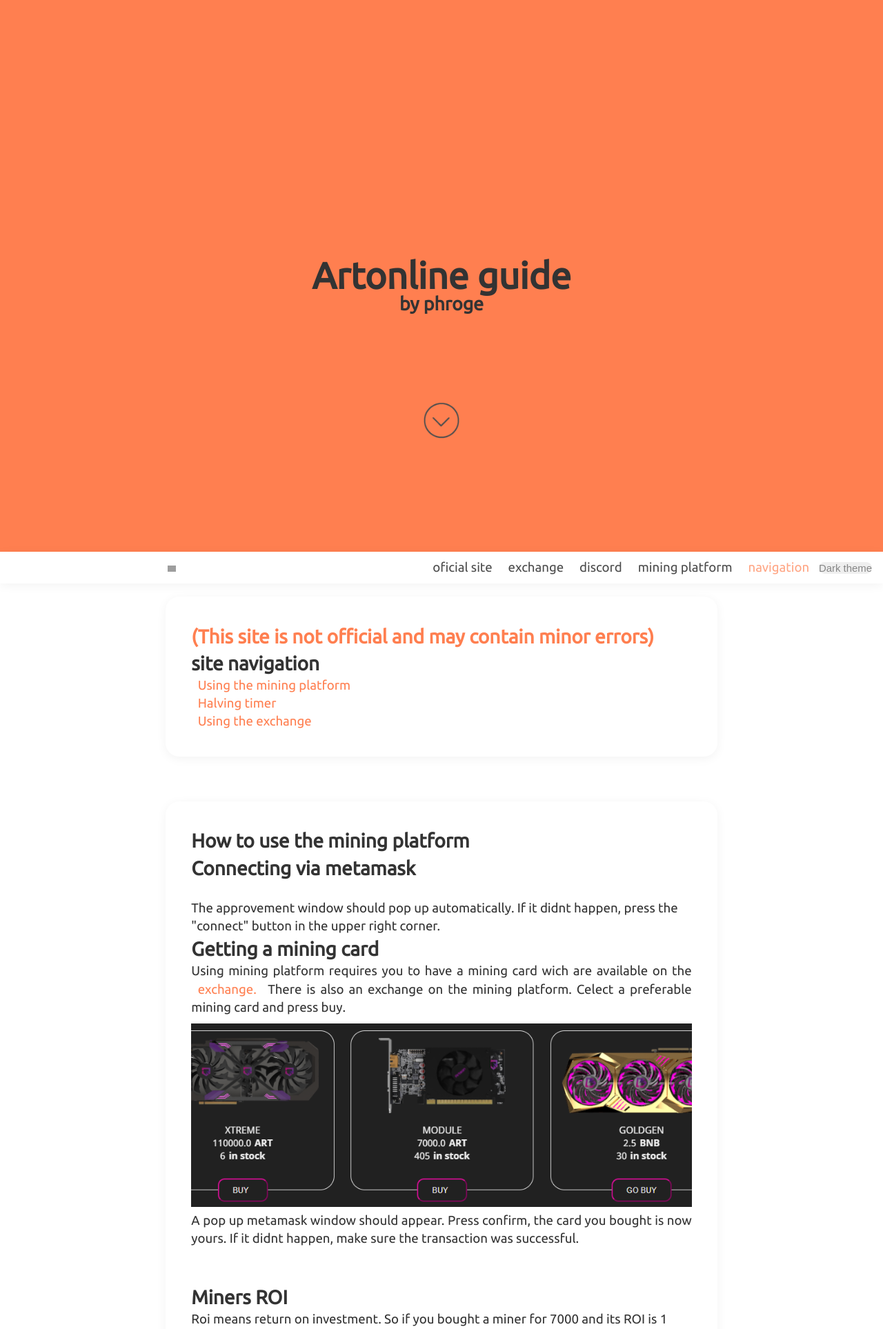
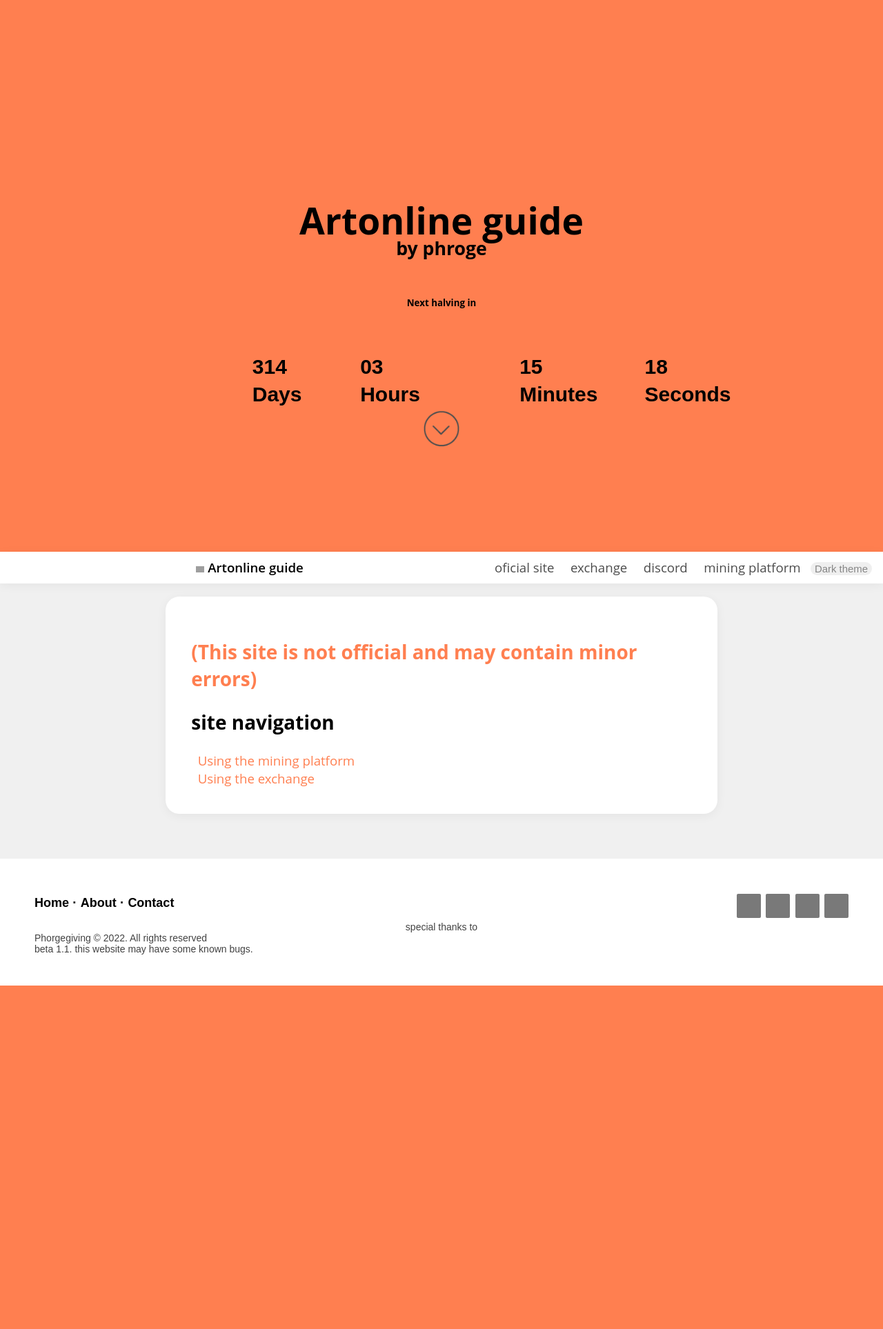
Before and after one commit to phorgegiving/phorgegiving.github.io, a PHP site: page / in a window 1280 px wide. Shown: the top 1927 px of the page at 69% size. After the commit the page ends 1429 px from the top, so only its background shows below. Run offline with PHP 8.4, Linux system fonts and the light colour scheme; style sheets or scripts are compiled from the project's sources; some libraries are stand-ins or nearby versions; grey boxes are pictures that could not be loaded.

Commit message:
Add files via upload

```diff
--- a/custom.css
+++ b/custom.css
@@ -26,14 +26,27 @@
     background: coral;
     transition: background 500ms;
   }
+  .section2 {
+    height: 15vh;
+    background: coral;
+    padding-top: calc(10vh - 20pt);
+    transition: background 500ms;
+  }
   section span {
     margin: 0;
     font-size: 400%;
     text-align: center;
     line-height: 1;
-    padding-top: calc(50vh - 20pt);
+    padding-top: calc(40vh - 20pt);
     display: block;
     font-weight: 700;
+  }
+  .section2 h2 {
+    text-align: center;
+    margin: 0;
+    line-height: 1;
+    font-weight: 700;
+    font-size: 200%;
   }
   section h2{
     text-align: center;
@@ -44,15 +57,26 @@
   }
   .gifcenter{
     width: 5%;
-    margin-top: 10%;
+
     margin-left: 47.5%;
   }
-  header {
+  .header {
     width: 100%;
     padding: 1em;
     font-size: 140%;
     position: absolute;
     top: 100vh;
+    left: 0;
+    transition: opacity .2s ease-in-out;
+    text-align: center;
+
+  }
+  .header2 {
+    width: 100%;
+    padding: 1em;
+    font-size: 140%;
+    position: absolute;
+    background-color: rgb(255, 255, 255);
     left: 0;
     transition: opacity .2s ease-in-out;
     text-align: center;
@@ -268,3 +253,126 @@ html[data-theme='dark'] nav a {
   padding-top: 5px;
   font-size: 16px;
 }
+
+
+.ht span{
+ font-size: 1em;
+ margin: 0;
+ text-align: center;
+ line-height: 1;
+ padding-top: 10px;
+ display: block;
+ padding-left: 510%;
+}
+
+.ht h3{
+  font-size: 1em;
+  margin: 0;
+  text-align: center;
+  line-height: 10;
+  padding-top: 0px;
+  display: block;
+  padding-left: 0%;
+ }
+
+
+
+.footer-distributed .footer-right a:hover{transform:scale(1.1); -webkit-transform:scale(1.1);}
+
+.footer-distributed p.footer-links a:hover{text-decoration:underline;}
+
+
+
+@media (max-width: 600px) {
+  .footer-distributed .footer-left, .footer-distributed .footer-right {
+    text-align: center;
+  }
+  .footer-distributed .footer-right {
+    float: none;
+    margin: 0 auto 20px;
+  }
+  .footer-distributed .footer-left p.footer-links {
+    line-height: 1.8;
+  }
+}
+
+.footer-distributed {
+  background-color: rgb(255, 255, 255);
+  box-shadow: 0 1px 1px 0 rgba(0, 0, 0, 0.12);
+  box-sizing: border-box;
+  width: 100%;
+  text-align: left;
+  font: normal 16px sans-serif;
+  padding: 45px 50px;
+}
+
+.footer-distributed .footer-left p {
+  color: #424242;
+  font-size: 14px;
+  margin: 0;
+}
+/* Footer links */
+
+.footer-distributed p.footer-links {
+  font-size: 18px;
+  font-weight: bold;
+  color: #000000;
+  margin: 0 0 10px;
+  padding: 0;
+  transition: ease .25s;
+}
+
+.footer-distributed p.footer-links a {
+  display: inline-block;
+  line-height: 1.8;
+  text-decoration: none;
+  color: inherit;
+  transition: ease .25s;
+}
+ .footer-distributed .footer-links a:before {
+  content: "·";
+  font-size: 20px;
+  left: 0;
+  color: rgb(51, 51, 51);
+  display: inline-block;
+  padding-right: 5px;
+}
+.footer-distributed .footer-links .link-1:before {
+  content: none;
+}
+
+.footer-distributed .footer-right {
+  float: right;
+  margin-top: 6px;
+  max-width: 180px;
+}
+
+.footer-distributed .footer-right a {
+  display: inline-block;
+  width: 35px;
+  height: 35px;
+  background-color: #797979;
+  border-radius: 2px;
+  font-size: 20px;
+  color: #000000;
+  text-align: center;
+  line-height: 35px;
+  margin-left: 3px;
+    transition:all .25s;
+  }
+
+  .orange{
+    color: #000000;
+  }
+
+  .telegram{
+    background: url(img/telegram.png);
+  }
+
+  .thanks{
+    text-align: center;
+  }
+
+.up{
+    margin-bottom: 100vh;
+  }
--- a/index.html
+++ b/index.html
@@ -6,18 +6,40 @@
     <meta name="viewport" content="width=device-width, initial-scale=1.0">
     <title>artonline guide</title>
     <link rel="stylesheet" href="custom.css">
-    <link rel="stylesheet" href="smooth.scss">
-    <link rel="stylesheet" href="">
+    <link rel="stylesheet" href="darktheme.css">
     <link href="https://fonts.googleapis.com/css?family=Jura" rel="stylesheet">
 
 </head>
 <body class="">
+  <section>
 
-  <section>
     <span>Artonline guide </span>
     <h2>by phroge</h2>
-    <img src="./img/scroll_down.gif" alt="" class="gifcenter">
 
+
+
+      <div class="ht">
+        <h3 class="orange" >Next halving in</h3>
+   <div id="countdown" class="countdown">
+     <div class="countdown-number">
+       <span class="days countdown-time"></span>
+       <span class="countdown-text">Days</span>
+     </div>
+     <div class="countdown-number">
+       <span class="hours countdown-time"></span>
+       <span class="countdown-text">Hours</span>
+     </div>
+     <div class="countdown-number">
+       <span class="minutes countdown-time"></span>
+       <span class="countdown-text">Minutes</span>
+     </div>
+     <div class="countdown-number">
+       <span class="seconds countdown-time"></span>
+       <span class="countdown-text">Seconds</span>
+     </div>
+   </div>
+      </div>
+      <img src="./img/scroll_down.gif" alt="" class="gifcenter">
 
 
     <script src="https://ajax.googleapis.com/ajax/libs/jquery/3.2.1/jquery.min.js"></script>
@@ -29,12 +51,12 @@
     <img class="logo" src="https://assets.artonline.site/arteon.svg" alt="">
     <h1>Artonline guide</h1>
 
+
     <nav>
       <a href=https://artonline.site>oficial site</a>
       <a href=https://exchange.artonline.site/#!/market>exchange</a>
       <a href=https://discord.gg/artonline>discord</a>
       <a href=https://app.artonline.site>mining platform</a>
-      <a href="#fl" class="link" >navigation</a>
       <button class="dt" onclick="toggleTheme('dark');">Dark theme</button>
       <button class="lt hidden" onclick="toggleTheme('light');">Light theme</button>
 
@@ -48,123 +70,39 @@
     <h2 class="warning">(This site is not official and may contain minor errors)</h2>
 
     <h1 id="fl">site navigation</h1>
-    <a href="#mp" class="link" >Using the mining platform</a> <br>
-    <a href="#hg" class="link">Halving timer</a> <br>
-    <a href="#ex" class="link" >Using the exchange</a> <br>
+    <a href="./pages/htump.html" class="link" >Using the mining platform</a> <br>
+    <a href="./pages/exchange.html" class="link" >Using the exchange</a> <br>
   </article>
 
-  <article class="article2">
 
-    <h1>How to use the mining platform</h1>
-    <h1 id="mp">Connecting via metamask</h1> <br>
-    The approvement window should pop up automatically. If it didnt happen, press the "connect" button in the
-    upper right corner.
-
-    <h1>Getting a mining card</h1>
-    <div class="text-align">
-    Using mining platform requires you to have a mining card wich are available on the
-     <a href="https://exchange.artonline.site/#!/market" class="link">exchange.</a> There is also an exchange on the mining platform.
-     Celect a preferable mining card and press buy. <br>
-     <img class="workspace-img" src="./img/module_buy.png" alt="">
-      A pop up metamask window should appear. Press confirm,
-     the card you bought is now yours. If it didnt happen, make sure the transaction was successful.
-        </div>
-<br> <br>
-    <h1>Miners ROI</h1>
-    Roi means return on investment. So if you bought a miner for 7000 and its ROI is 1 year it means
-    you mine 7000 back in 3 years. Heres miners ROI. At current artonline price Genesis miner has the fastest ROI.
-
-    <img class="workspace-img" src="./img/ROI.png" alt="">
-    <h4 class="warning">(Data is measured according to full pool.)</h4>
-    <br>
-    <br>
-
-     <h1>Activating the card</h1>
-     Go to Pools and select the pool of your mining card. Your card should load within 30 seconds. <br>
-     <img class="workspace-img" src="./img/module_activation.png" alt="">
-     Press the pink triangle next to your miner. Confirm the transaction and voila! Your card is now activated!
-     To deactivate the card do the same thing.
-     <br>
-     If a user holds an ArtOnline NFT Graphics Card, and that card is activated,
-      it will continue to provide passive returns until the card is de-activated.
-      After de-activation the user has the option to sell at premium prices,
-       sell for less on the exchange or, (coming soon) auction the NFT to the highest bidder.
-       <br>
-       <br>
-       <h1>Spinner</h1>
-       A spinner can be activated on each nft gpu, It increases mining by 1% and costs 3500 art
-       to activate. In a pool of 3 GPUs you can activate up to 3 spinners for a total of 3% mining bonus on the pool. So if you
-       have 5 modules you can only activate 5 spinners.
-       <br>
-       <br>
-       <h1>Claiming rewards</h1>
-       To claim the rewards go to the mining pool and press "Get reward" button. <br>
-       <img class="workspace-img" src="./img/module_claim.png" alt="">
-       These 2 buttons will pop up. Claim now (20% tax) means 20% of your mined artonline will get deducted
-       (15% burned and 5% credited to the staking pool), but you get
-       the reward right after transaction. So if you mined 10000 artonline you only get 8000. <br>
-        Stake for 6 months means you wont be able to use your artonline for 6 months,
-        but no tax.
-        <br>
-        <br>
-        <h1>Using calculator</h1>
-        Calculator shows how much artonline will be mined in selected amount of time.
-        <img src="./img/calculator.png" alt="1" class="workspace-img">
-        Select your pool in "GPU" field.
-        Enter current pool size for selected miner in "miners" field. Enter amount of your miners in "GPU'S" field.
-        You get the result in Art/min.
-  </article>
-  <br>
-  <article>
-<h1 id="hg">Halvings</h1>
- <h4 class="warning" >Next halving in</h4>
- <div id="countdown" class="countdown">
-   <div class="countdown-number">
-     <span class="days countdown-time"></span>
-     <span class="countdown-text">Days</span>
-   </div>
-   <div class="countdown-number">
-     <span class="hours countdown-time"></span>
-     <span class="countdown-text">Hours</span>
-   </div>
-   <div class="countdown-number">
-     <span class="minutes countdown-time"></span>
-     <span class="countdown-text">Minutes</span>
-   </div>
-   <div class="countdown-number">
-     <span class="seconds countdown-time"></span>
-     <span class="countdown-text">Seconds</span>
-   </div>
- </div>
-  </article>
-  <br>
-  <article class="article">
-     <h1 id="ex">Using the <a href="https://exchange.artonline.site/#!/market" class="link">exchange</a> </h1>
-     <h1>Buying a miner using the exchange</h1>
-     Buying artonline from exchange is simular to buying it from the mining app. <br>
-     Go to the market and select a preferable miner. Press "buy" button right under preferable miner and confirm the transaction.
-     You should recieve the purchased miner within 5 minutes.
-     <br>
-     <br>
-     <h1>Listing from wallet</h1>
-     <br>
-     Go to<a href="https://app.artonline.site" class="link">mining platform</a>and go to wallet. Select a pool of mining Card
-     you want to list on exchange. Select the mining card you want to list. Press on the trianglenext to your mining card id.
-     Enter 0x535e67270f4feb15bffbfe86fee308b81799a7a5 in "currency to recieve" field if you would like to recieve
-     artonline. Enter 0x0 if you would like to recieve BNB. Enter the price of your miner (it can be any price) in "price" field.
-     Press "list" button and approve the transaction. Ypur miner will get listed on exchange within 10 minutes.
-     <br> <br>
-     Video tutorial.
-     <br>
-     <iframe width="35%" height="20%" src="https://www.youtube.com/embed/ZCbVeOSzLPY"
-      title="YouTube video player" frameborder="0" allow="accelerometer; autoplay;
-      clipboard-write; encrypted-media; gyroscope; picture-in-picture" allowfullscreen></iframe>
-
-     </article>
 
 
      <script src="java.js"></script>
 
 </body>
-<footer><h1 class="warning">soon</h1></footer>
+<footer class="footer-distributed">
+
+  <div class="footer-right">
+
+    <a href="#"><i class="fa telegram"></i></a>
+    <a href="#"><i class="fa discord"></i></a>
+    <a href="#"><i class="fa mp"></i></a>
+    <a href="#"><i class="fa about"></i></a>
+
+  </div>
+
+  <div class="footer-left">
+
+    <p class="footer-links">
+      <a class="link-1" href="index.html">Home</a>
+      <a href="https://artonline.site">About</a>
+      <a href="#">Contact</a>
+    </p>
+
+    <p class="thanks">special thanks to</p>
+
+    <p class="up">Phorgegiving &copy; 2022. All rights reserved</p> <p class="up">beta 1.1. this website may have some known bugs.</p>
+  </div>
+
+</footer>
 </html>
--- /dev/null
+++ b/pages/platform/platformstyle.css
@@ -0,0 +1,5 @@
+#text_slide1, #text_slide2, #text_slide3, #text_slide4, #text_slide5{
+    position: absolute;
+    left: 0px;
+    opacity:0;
+}
```
Also changed, not shown: other parts of custom.css (+0 -39 lines), darktheme.css (added, +109 -0 lines), pages/exchange.html (added, +91 -0 lines), pages/htump.html (added, +125 -0 lines), pages/platform/slider.js (added, +8 -0 lines), pages/platform/test.html (added, +20 -0 lines), img/telegram.png (added).
